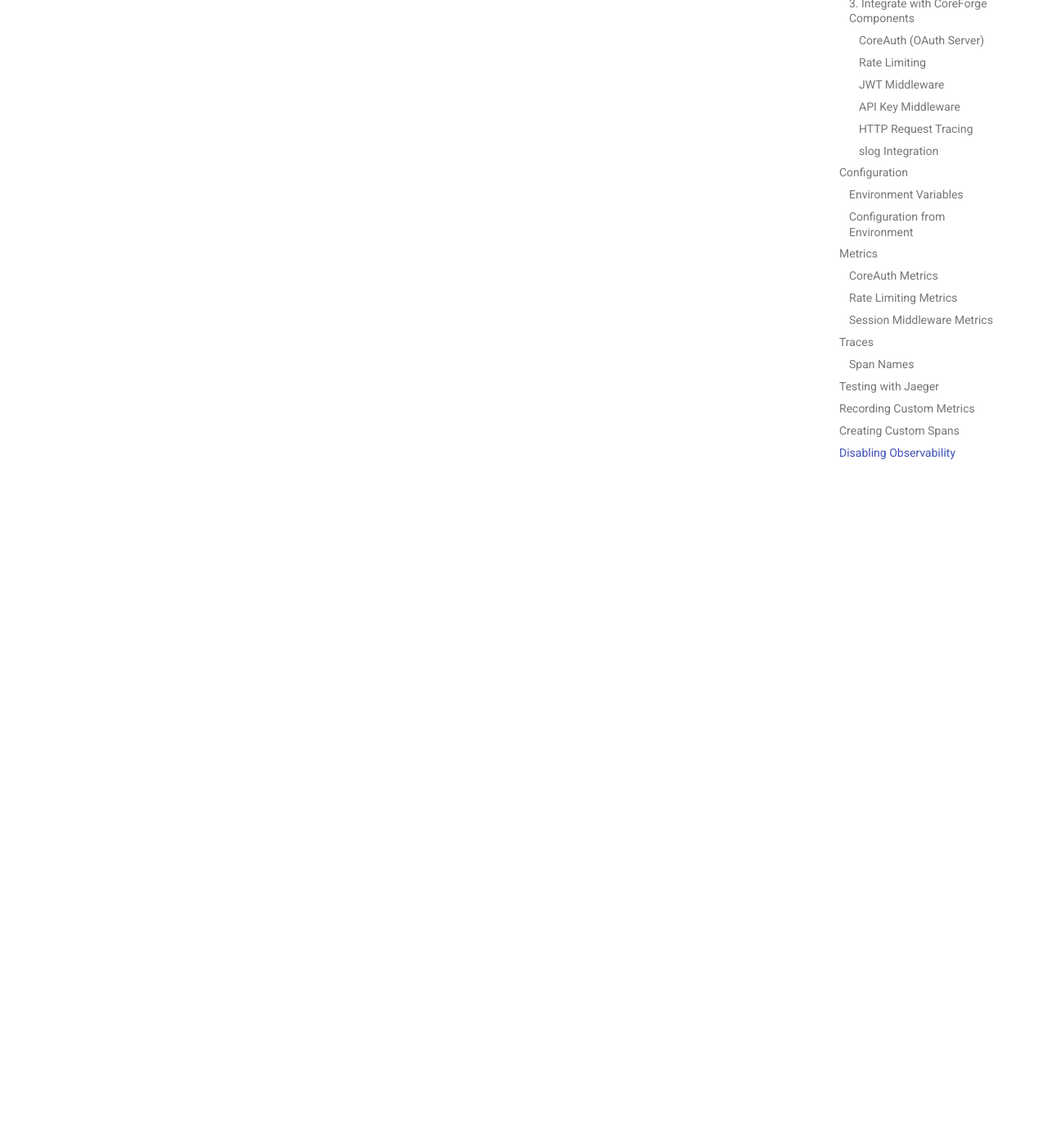
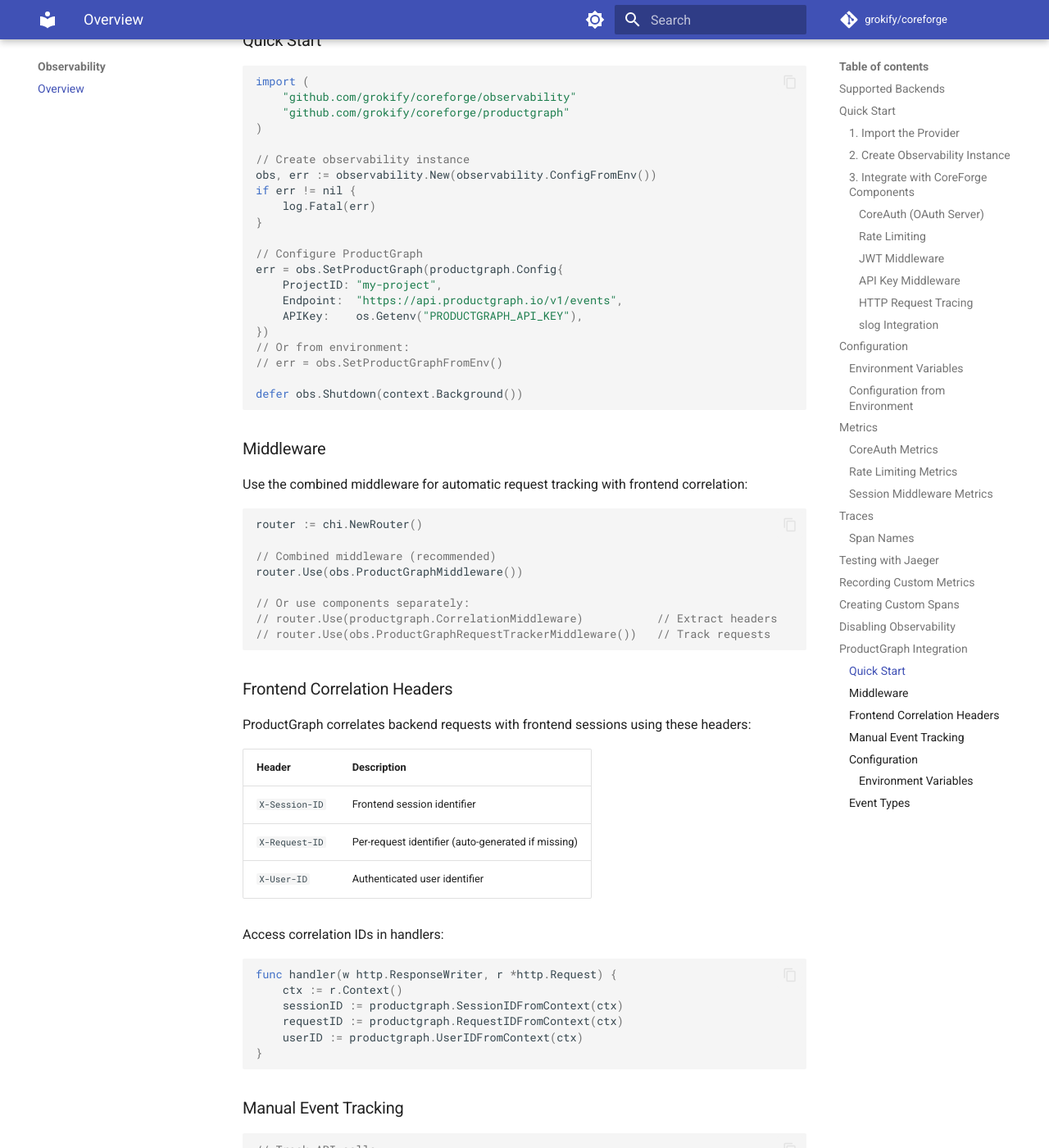
Before and after one commit to grokify/systemforge, an MkDocs documentation site: the page built from docs/observability/overview.md, in a window 1280 px wide and 1400 px high, scrolled down 5894 px. Shown: the whole window at 82% size. Built offline with MkDocs 1.6.1 and Material for MkDocs 9.7.7, drawn with Linux system fonts in a browser that asks for light colours; comment, search, counter and statistics services are not loaded; some of the changed text lies outside the part shown.

Commit message:
docs(observability): add overview documentation
Add comprehensive observability documentation covering:
- Architecture overview
- Integration patterns
- Configuration examples

Co-Authored-By: Claude Opus 4.5 <noreply@anthropic.com>

````diff
--- a/docs/observability/overview.md
+++ b/docs/observability/overview.md
@@ -227,3 +227,116 @@ OBSERVABILITY_DISABLED=true
 ```
 
 When disabled, all operations are no-ops with minimal overhead.
+
+## ProductGraph Integration
+
+CoreForge integrates with [ProductGraph](https://github.com/plexusone/productgraph) for product analytics, enabling frontend-backend correlation and user journey tracking.
+
+### Quick Start
+
+```go
+import (
+    "github.com/grokify/coreforge/observability"
+    "github.com/grokify/coreforge/productgraph"
+)
+
+// Create observability instance
+obs, err := observability.New(observability.ConfigFromEnv())
+if err != nil {
+    log.Fatal(err)
+}
+
+// Configure ProductGraph
+err = obs.SetProductGraph(productgraph.Config{
+    ProjectID: "my-project",
+    Endpoint:  "https://api.productgraph.io/v1/events",
+    APIKey:    os.Getenv("PRODUCTGRAPH_API_KEY"),
+})
+// Or from environment:
+// err = obs.SetProductGraphFromEnv()
+
+defer obs.Shutdown(context.Background())
+```
+
+### Middleware
+
+Use the combined middleware for automatic request tracking with frontend correlation:
+
+```go
+router := chi.NewRouter()
+
+// Combined middleware (recommended)
+router.Use(obs.ProductGraphMiddleware())
+
+// Or use components separately:
+// router.Use(productgraph.CorrelationMiddleware)           // Extract headers
+// router.Use(obs.ProductGraphRequestTrackerMiddleware())   // Track requests
+```
+
+### Frontend Correlation Headers
+
+ProductGraph correlates backend requests with frontend sessions using these headers:
+
+| Header | Description |
+|--------|-------------|
+| `X-Session-ID` | Frontend session identifier |
+| `X-Request-ID` | Per-request identifier (auto-generated if missing) |
+| `X-User-ID` | Authenticated user identifier |
+
+Access correlation IDs in handlers:
+
+```go
+func handler(w http.ResponseWriter, r *http.Request) {
+    ctx := r.Context()
+    sessionID := productgraph.SessionIDFromContext(ctx)
+    requestID := productgraph.RequestIDFromContext(ctx)
+    userID := productgraph.UserIDFromContext(ctx)
+}
+```
+
+### Manual Event Tracking
+
+```go
+// Track API calls
+obs.TrackAPICall(ctx, "POST", "/api/checkout", 200, 150*time.Millisecond)
+
+// Track errors
+obs.TrackError(ctx, "ValidationError", "invalid card number")
+
+// Track user journey steps
+obs.TrackJourneyStep(ctx, "checkout_flow", "payment", "Enter Payment")
+
+// Track custom events
+obs.TrackProductGraphEvent(ctx, productgraph.Event{
+    EventType: productgraph.EventTypeUIClick,
+    UIElement: "checkout_button",
+})
+```
+
+### Configuration
+
+#### Environment Variables
+
+| Variable | Description | Default |
+|----------|-------------|---------|
+| `PRODUCTGRAPH_PROJECT_ID` | Project identifier | |
+| `PRODUCTGRAPH_ENDPOINT` | API endpoint | |
+| `PRODUCTGRAPH_API_KEY` | Authentication key | |
+| `PRODUCTGRAPH_BATCH_SIZE` | Events per batch | `50` |
+| `PRODUCTGRAPH_BATCH_INTERVAL` | Flush interval (seconds) | `5` |
+| `PRODUCTGRAPH_DEBUG` | Enable debug logging | `false` |
+
+### Event Types
+
+ProductGraph follows OTel semantic conventions for event types:
+
+| Event Type | Description |
+|------------|-------------|
+| `page.view` | Page navigation |
+| `ui.click`, `ui.input`, `ui.scroll`, `ui.submit` | User interactions |
+| `api.request`, `api.response` | API calls |
+| `journey.step` | User journey progression |
+| `error` | Application errors |
+| `performance` | Performance metrics |
+
+See [ProductGraph Design Docs](../design/productgraph/TRD.md) for detailed architecture.
````
